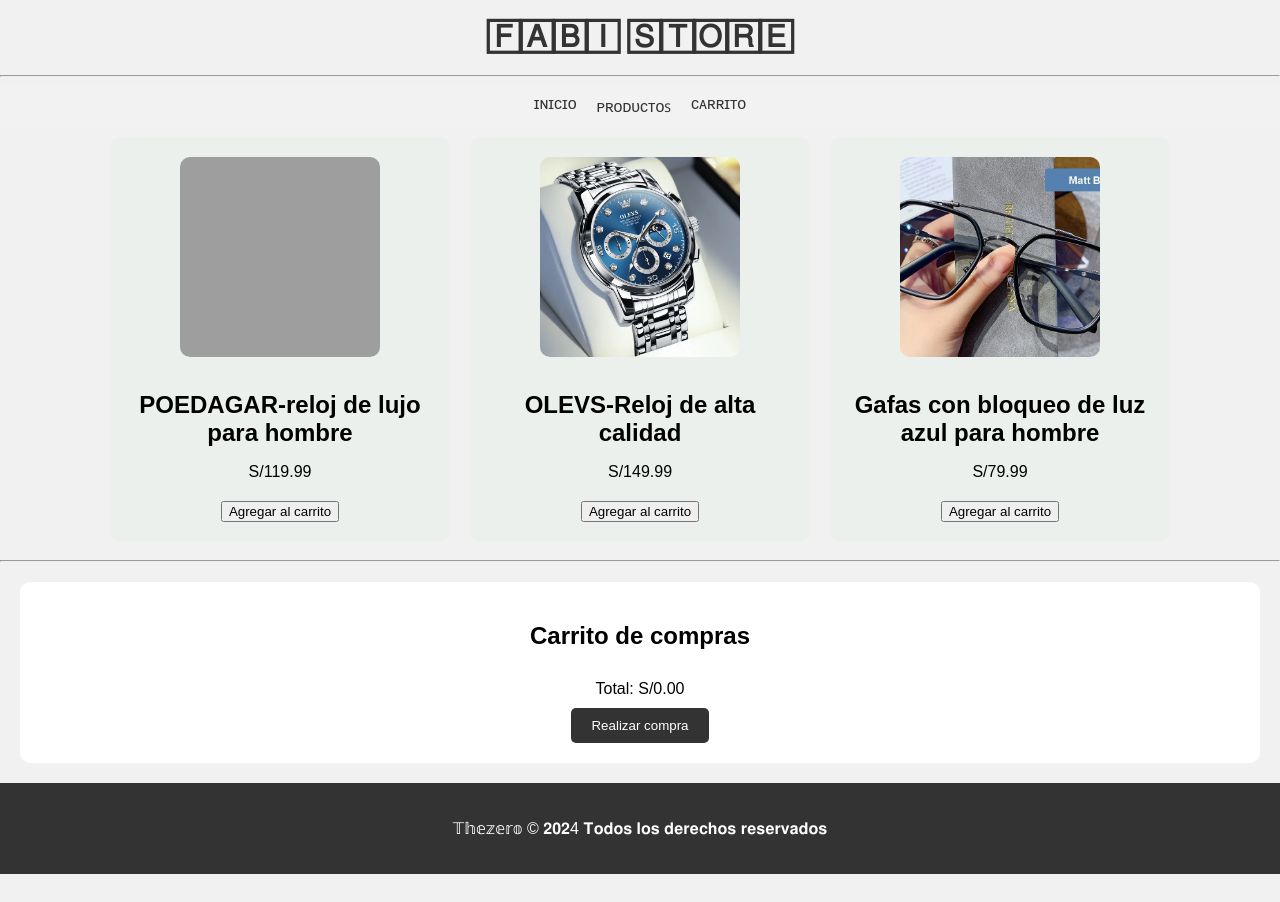
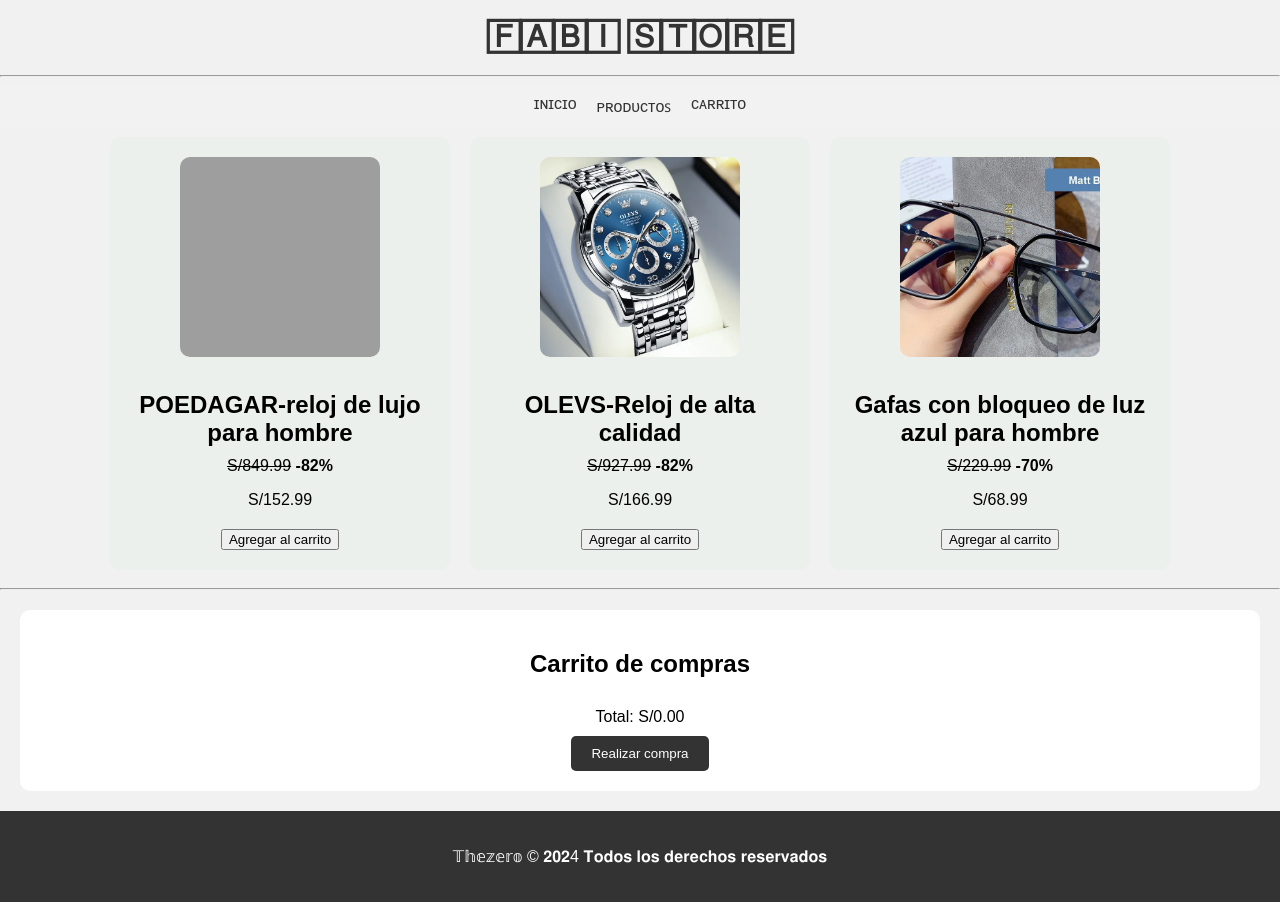
Before and after one commit to Thezero80/FabiStore, a plain HTML site: page index.html in a window 1280 px wide. Before the commit the page ends 874 px from the top, so only its background shows below. Drawn offline with Linux system fonts and the light colour scheme; grey boxes are pictures that could not be loaded.

Commit message:
Add files via upload

```diff
--- a/css/style.css
+++ b/css/style.css
@@ -168,3 +168,6 @@ footer {
     border-radius: 5px;
     cursor: pointer;
 }
+.pricex{
+    text-decoration-line: line-through;
+}
--- a/index.html
+++ b/index.html
@@ -25,20 +25,23 @@
         <div class="producto">
             <img src="img/poedagarFino.png" alt="Producto 1">
             <h2>POEDAGAR-reloj de lujo para hombre</h2>
-            <p>S/119.99</p>
-            <button onclick="agregarAlCarrito(1)" id="1" value="119.99">Agregar al carrito</button>
+            <span class="pricex">S/849.99</span> <b>-82%</b>
+            <p>S/152.99</p>
+            <button onclick="agregarAlCarrito(1)" id="1" value="152.99">Agregar al carrito</button>
         </div>
         <div class="producto">
             <img src="img/olevsFino.png" alt="Producto 2">
             <h2>OLEVS-Reloj de alta calidad</h2>
-            <p>S/149.99</p>
-            <button onclick="agregarAlCarrito(2)" id="2" value="149.99">Agregar al carrito</button>
+            <span class="pricex">S/927.99</span> <b>-82%</b>
+            <p>S/166.99</p>
+            <button onclick="agregarAlCarrito(2)" id="2" value="166.99">Agregar al carrito</button>
         </div>
         <div class="producto">
             <img src="img/gafasOficial.png" alt="Producto 3">
             <h2>Gafas con bloqueo de luz azul para hombre</h2>
-            <p>S/79.99</p>
-            <button onclick="agregarAlCarrito(3)" id="3" value="79.99">Agregar al carrito</button>
+            <span class="pricex">S/229.99</span> <b>-70%</b>
+            <p>S/68.99</p>
+            <button onclick="agregarAlCarrito(3)" id="3" value="68.99">Agregar al carrito</button>
         </div>
     </section>
     <hr>
--- a/js/script.js
+++ b/js/script.js
@@ -10,11 +10,11 @@ function agregarAlCarrito(id) {
 
     // Establecer el precio según el ID
     if (id === 1) {
-        producto.precio = 119.99;
+        producto.precio = 152.99;
     } else if (id === 2) {
-        producto.precio = 149.99;
+        producto.precio = 166.99;
     } else if (id === 3) {
-        producto.precio = 79.99;
+        producto.precio = 68.99;
     }
 
     // Agregar el producto al carrito
```
